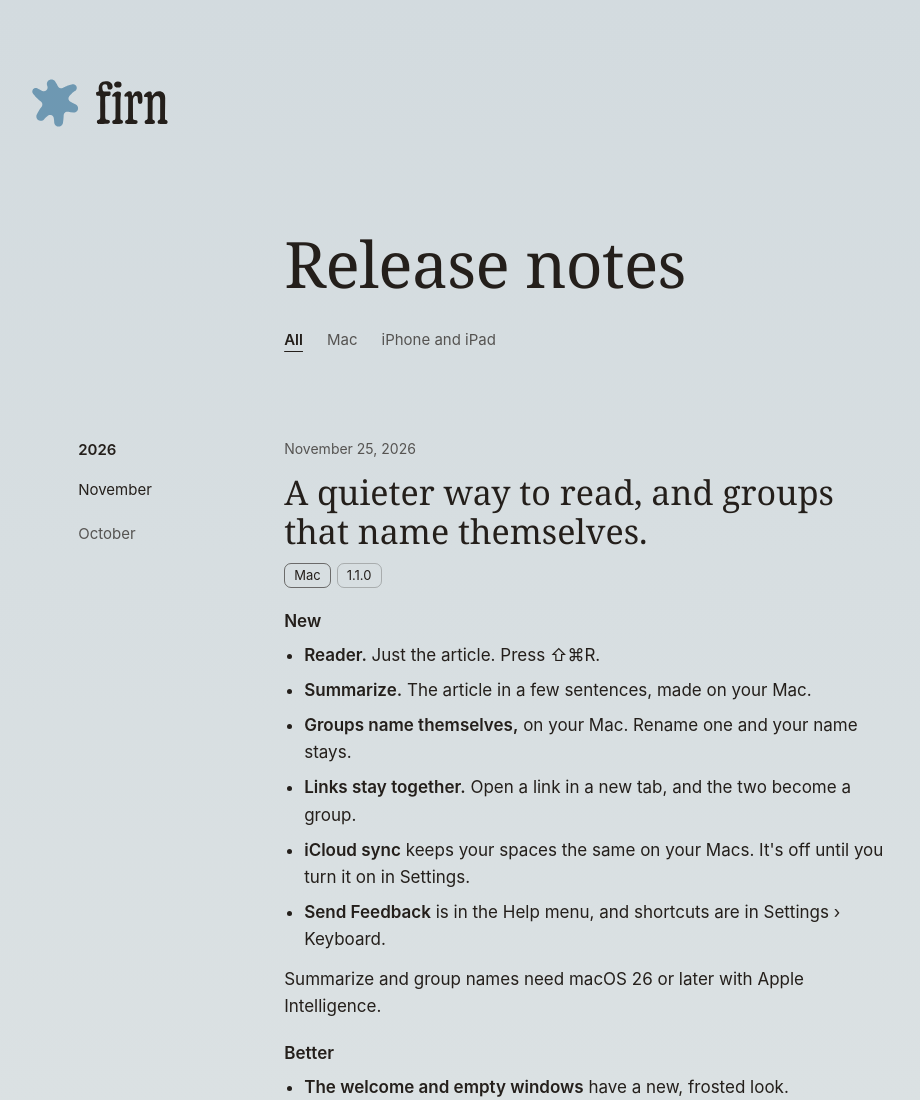
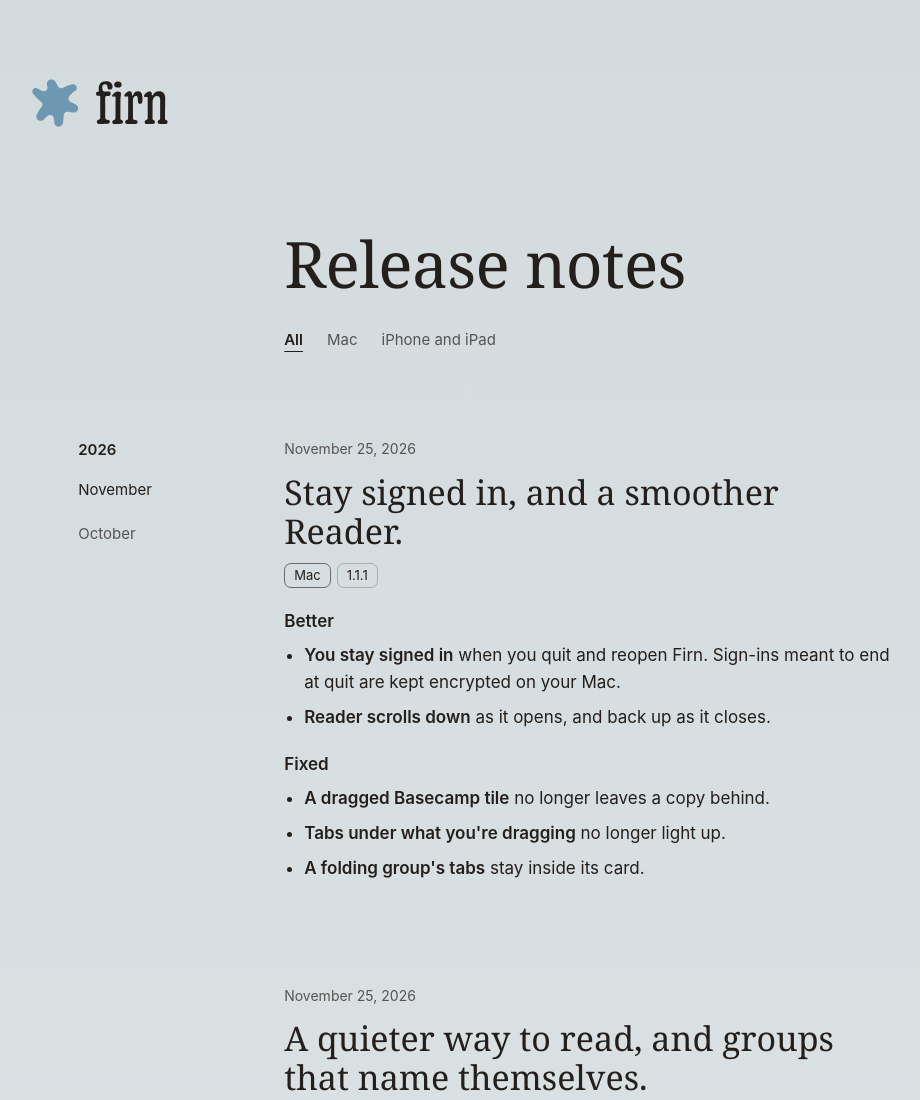
Before and after one commit to dwurgy/firn-site, a plain HTML site: page public/release-notes.html in a window 1280 px wide. Shown: the top 1100 px of the page, without its empty margins (39-959 px from the left). Drawn offline with Linux system fonts and the light colour scheme; a web font is replaced by a local one.

Commit message:
Release notes: Mac 1.1.1
Copied word for word from CHANGELOG.md on dwurgy/firn main, on the page
and in the RSS feed (with lastBuildDate). Main's first bullet is newer
than the v1.1.1 tag's ('Sign-ins meant to end at quit are kept encrypted
on your Mac') and matches the Privacy page.

Co-Authored-By: Claude Opus 5.5 <noreply@anthropic.com>
Claude-Session: https://claude.ai/code/session_01Mwbk44pV8FnuacFMxZumEU

```diff
--- a/public/release-notes.html
+++ b/public/release-notes.html
@@ -94,6 +94,22 @@
 <p>Firn needs iOS 26 or iPadOS 26. Summarize and group names need Apple Intelligence.</p>
 </article>
 END HIDDEN -->
+<article class="entry" data-for="mac" id="1.1.1">
+<p class="date">November 25, 2026</p>
+<h2>Stay signed in, and a smoother Reader.</h2>
+<p class="tags"><span>Mac</span><a href="#1.1.1" aria-label="Link to Mac 1.1.1">1.1.1</a></p>
+<h3>Better</h3>
+<ul>
+<li><strong>You stay signed in</strong> when you quit and reopen Firn. Sign-ins meant to end at quit are kept encrypted on your Mac.</li>
+<li><strong>Reader scrolls down</strong> as it opens, and back up as it closes.</li>
+</ul>
+<h3>Fixed</h3>
+<ul>
+<li><strong>A dragged Basecamp tile</strong> no longer leaves a copy behind.</li>
+<li><strong>Tabs under what you're dragging</strong> no longer light up.</li>
+<li><strong>A folding group's tabs</strong> stay inside its card.</li>
+</ul>
+</article>
 <article class="entry" data-for="mac" id="1.1.0">
 <p class="date">November 25, 2026</p>
 <h2>A quieter way to read, and groups that name themselves.</h2>
```
Also changed, not shown: public/release-notes.xml (+9 -1 lines).
